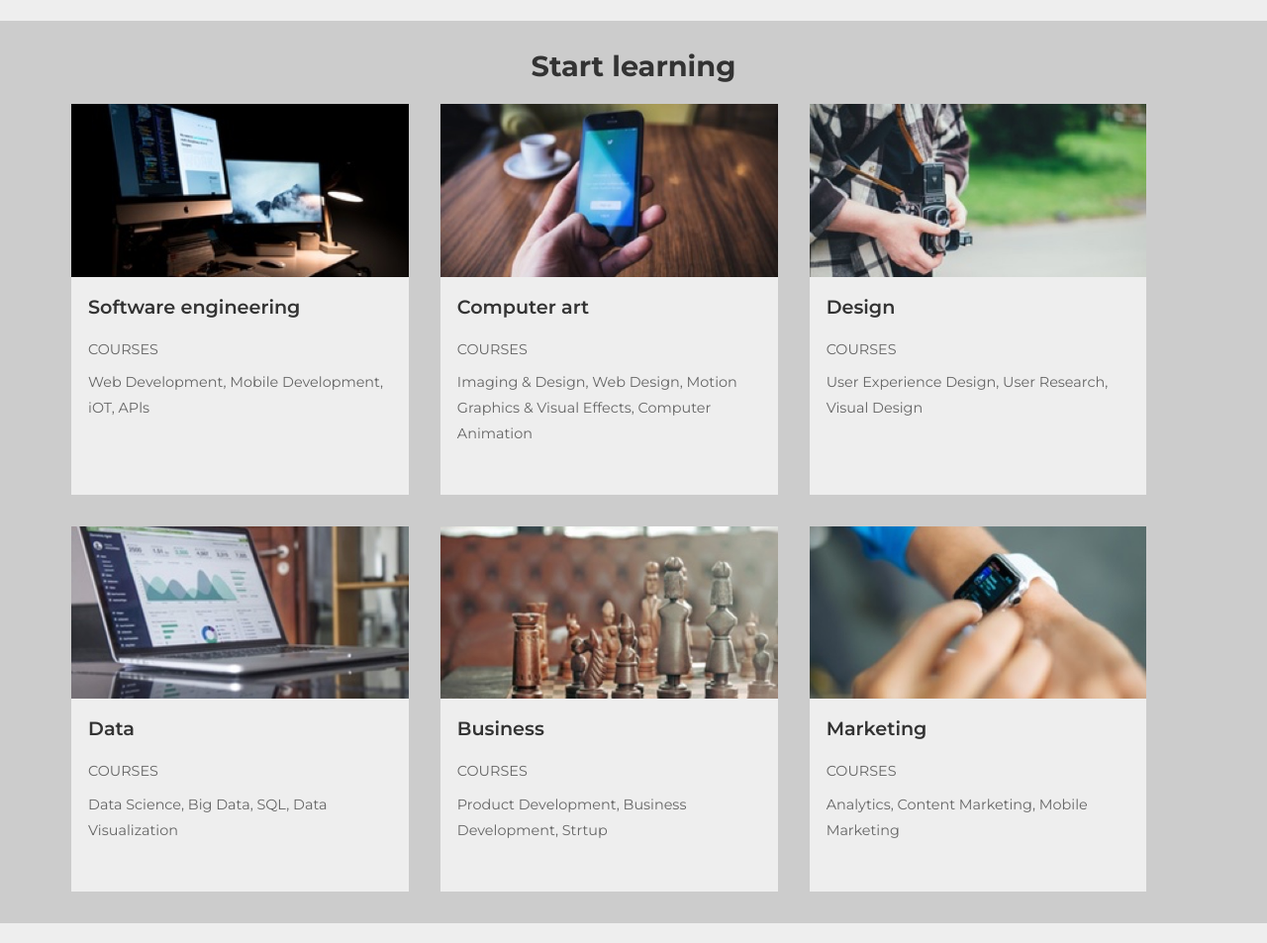
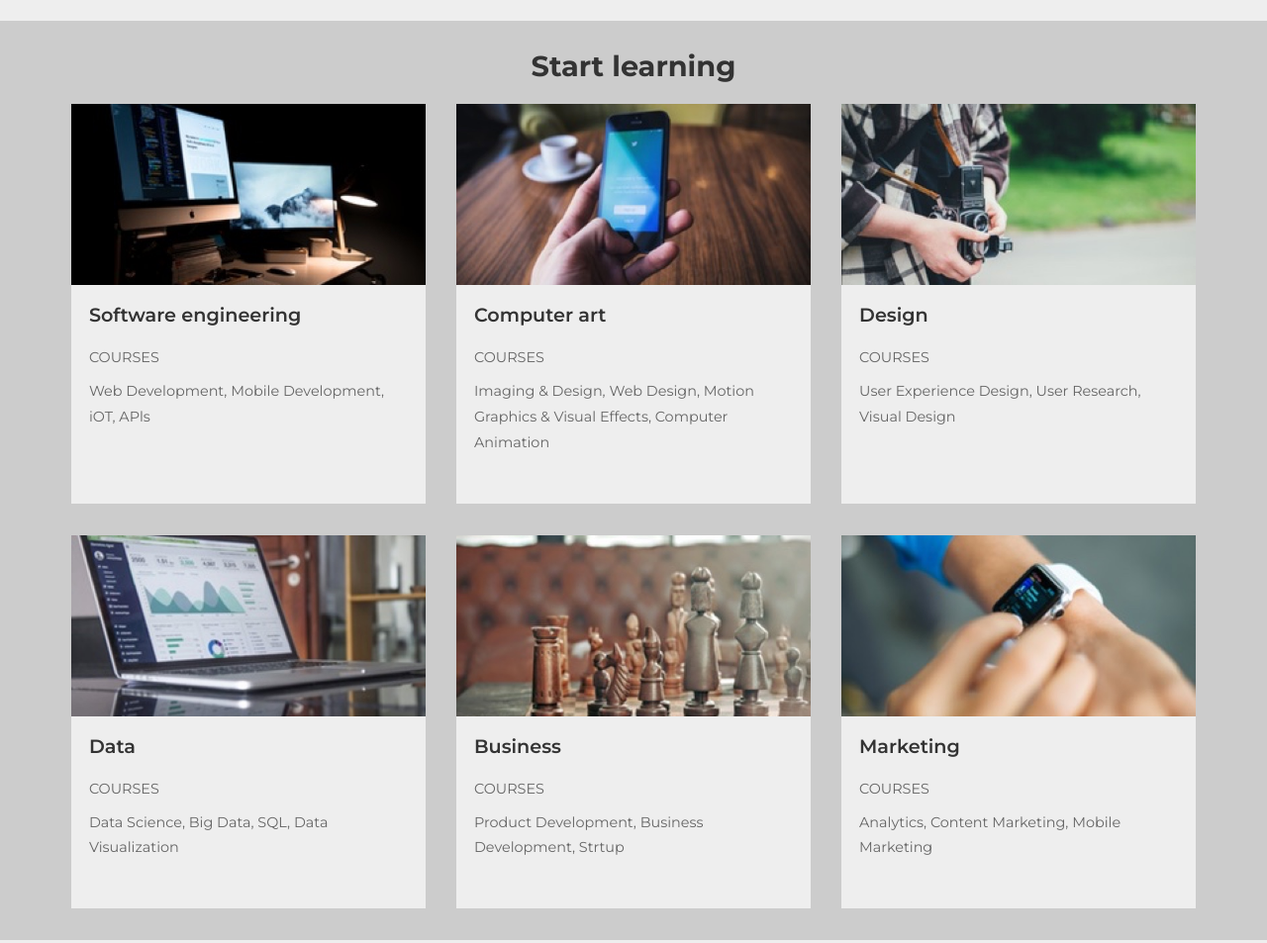
Before and after one commit to LorenaHoward/Colmar-Academy, a plain HTML site: page index.html in a window 1280 px wide. Shown: the part 1326-2279 px from the top of the page at 99% size. Drawn offline with Linux system fonts and the light colour scheme.

Commit message:
Saturday night, last corrections

```diff
--- a/index.html
+++ b/index.html
@@ -202,6 +202,7 @@
 
     <div class="sixpack_container ">
 
+    <div class="stripe_container">
       <div class="portrait_capsule">
         <div class="rectangular_container">
           <img src="resources/images/course-software.jpg" alt="computer screens">
@@ -234,7 +235,9 @@
           </div>
         </div>
       </div>
+    </div>
 
+    <div class="stripe_container">
       <div class="portrait_capsule">
         <div class="rectangular_container">
           <img src="resources/images/course-data.jpg" alt="computer screen">
@@ -267,6 +270,7 @@
           </div>
         </div>
       </div>
+    </div>
 
     </div>
   </div>
--- a/resources/css/style.css
+++ b/resources/css/style.css
@@ -184,9 +184,6 @@ p {
   display: none;
 }
 
-
-
-
 h4 {
   font-size: 1.2rem;
   font-weight: 600;
@@ -219,10 +216,16 @@ h2 .center {
   margin: 0 auto;
 }
 
+.stripe_container {
+  display: flex;
+  flex-direction: row;
+  min-width: 100%;
+  justify-content: space-between;
+}
+
 .portrait_capsule {
-  width: 30%;
+  width: 31.5%;
   background-color: #eee;
-  margin-right: 2rem;
   padding-bottom: 3rem;
   margin-bottom: 2rem;
 }
```
Also changed, not shown: 1 other file.
